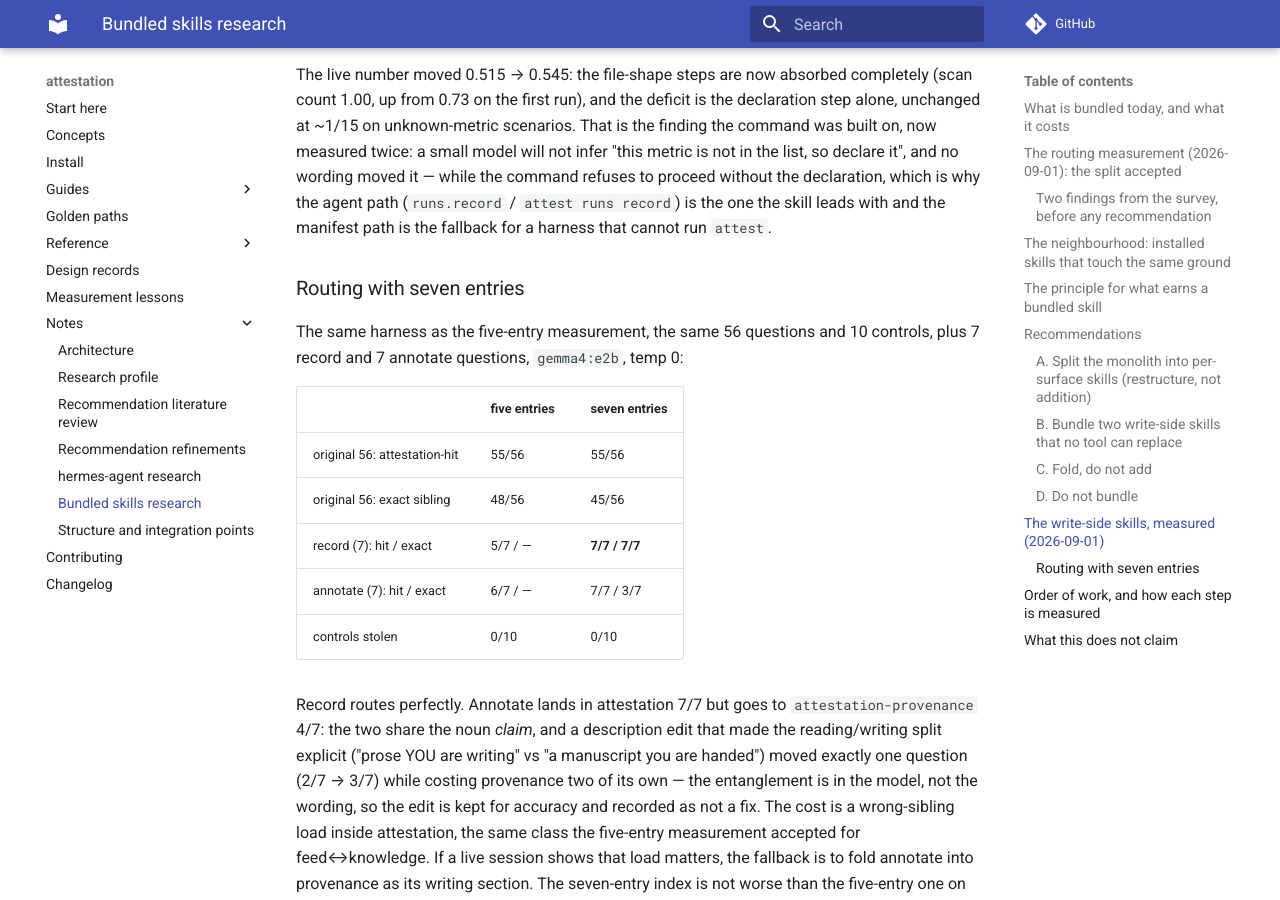
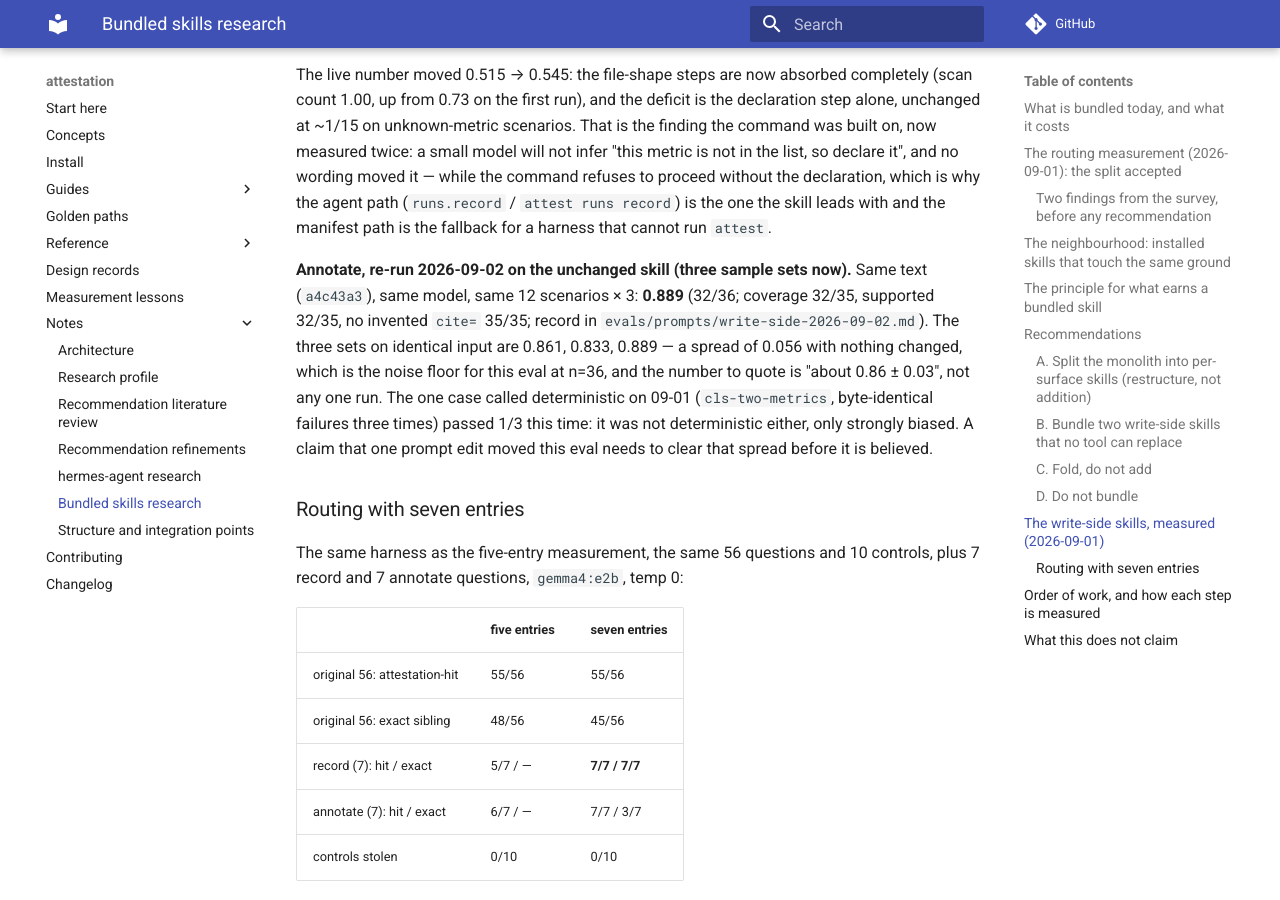
Before and after one commit to mgoldey/attestation, an MkDocs documentation site: the page built from docs/bundled-skills-research.md, in a window 1280 px wide and 900 px high, scrolled down 9313 px. Built offline with MkDocs 1.6.1 and Material for MkDocs 9.7.7, drawn with Linux system fonts in a browser that asks for light colours; comment, search, counter and statistics services are not loaded.

Commit message:
Annotate eval re-run on the unchanged skill: 0.889, making three sample sets on identical input (0.861, 0.833, 0.889) — the noise floor is about ±0.03 at n=36, and the case called deterministic was only strongly biased.
Co-Authored-By: Claude Fable 5 <noreply@anthropic.com>

```diff
--- a/docs/bundled-skills-research.md
+++ b/docs/bundled-skills-research.md
@@ -368,6 +368,18 @@ refuses to proceed without the declaration, which is why the agent path
 (`runs.record` / `attest runs record`) is the one the skill leads with and
 the manifest path is the fallback for a harness that cannot run `attest`.
 
+**Annotate, re-run 2026-09-02 on the unchanged skill (three sample sets
+now).** Same text (`a4c43a3`), same model, same 12 scenarios × 3: **0.889**
+(32/36; coverage 32/35, supported 32/35, no invented `cite=` 35/35;
+record in `evals/prompts/write-side-2026-09-02.md`). The three sets on
+identical input are 0.861, 0.833, 0.889 — a spread of 0.056 with nothing
+changed, which is the noise floor for this eval at n=36, and the number
+to quote is "about 0.86 ± 0.03", not any one run. The one case called
+deterministic on 09-01 (`cls-two-metrics`, byte-identical failures three
+times) passed 1/3 this time: it was not deterministic either, only
+strongly biased. A claim that one prompt edit moved this eval needs to
+clear that spread before it is believed.
+
 ### Routing with seven entries
 
 The same harness as the five-entry measurement, the same 56 questions and
```
Also changed, not shown: evals/prompts/write-side-2026-09-02.md (added, +25 -0 lines), 1 other file.
